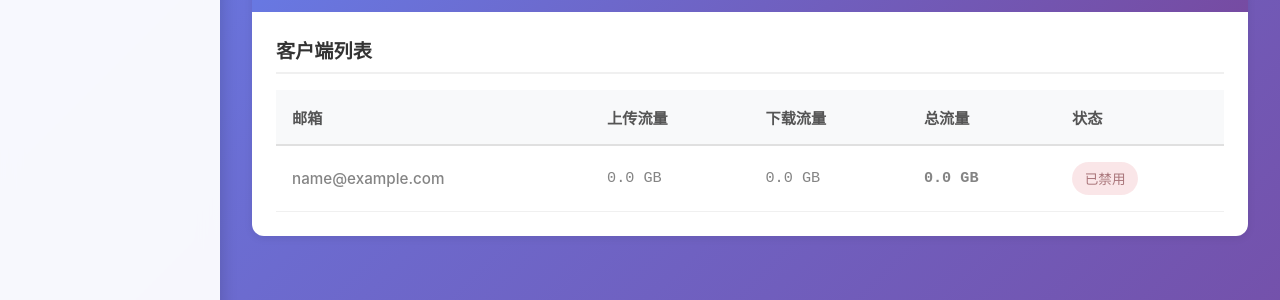
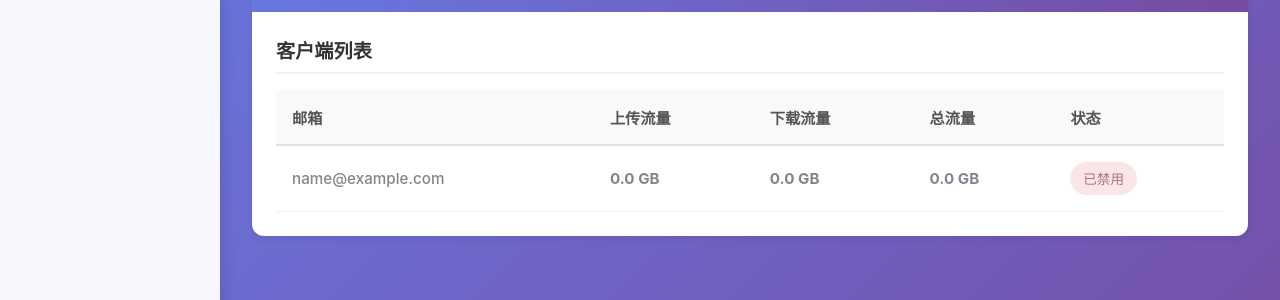
Before and after one commit to 1m1ng/SubBoard, a Flask app: template templates/inbounds.html in a window 1280 px wide. Shown: the part 238-538 px from the top of the page. Run offline with Flask 3, Linux system fonts and the light colour scheme; the template is opened without the code that fills it: most values are stand-ins (such as "Sample title", 1, 10 or a date in 2020).

Commit message:
feat: 优化流量数据样式，调整字体和颜色，增强可读性

```diff
--- a/static/inbounds.css
+++ b/static/inbounds.css
@@ -195,13 +195,22 @@
 }
 
 .traffic-data {
-    font-family: 'Courier New', monospace;
-    color: #666;
+    font-size: 0.95rem;
+    color: #2d3748;
+    font-weight: 700;
+    overflow-wrap: break-word;
+    word-wrap: break-word;
+    word-break: break-all;
+    line-height: 1;
 }
 
 .traffic-data.total {
-    font-weight: 600;
-    color: #333;
+    font-size: 0.95rem;
+    color: #2d3748;
+    overflow-wrap: break-word;
+    word-wrap: break-word;
+    word-break: break-all;
+    line-height: 1.3;
 }
 
 /* 状态徽章 */
```
